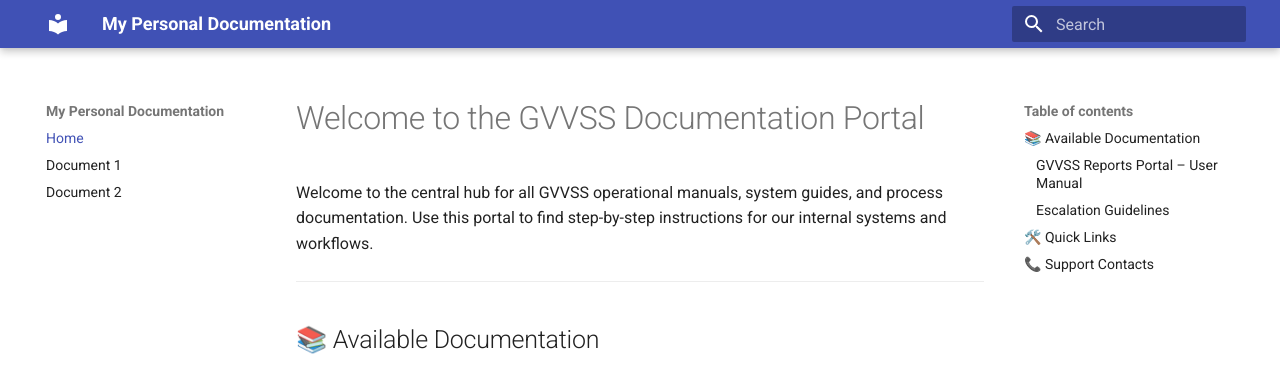
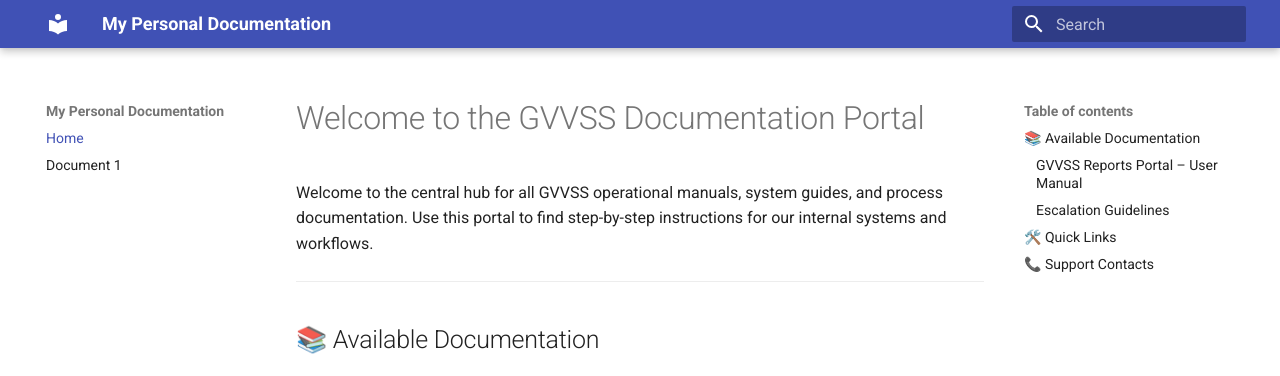
Before and after one commit to johannes-gvssgroup/sample-documentation-v1, an MkDocs documentation site: the page built from docs/index.md, in a window 1280 px wide. Shown: the top 376 px of the page. Built offline with MkDocs 1.6.1 and Material for MkDocs 9.7.7, drawn with Linux system fonts in a browser that asks for light colours.

Commit message:
removed document 2

```diff
--- a/mkdocs.yml
+++ b/mkdocs.yml
@@ -6,4 +6,3 @@ theme:
 nav:
   - Home: index.md
   - Document 1: ocr-system/index.md
-  - Document 2: document2/index.md
```
